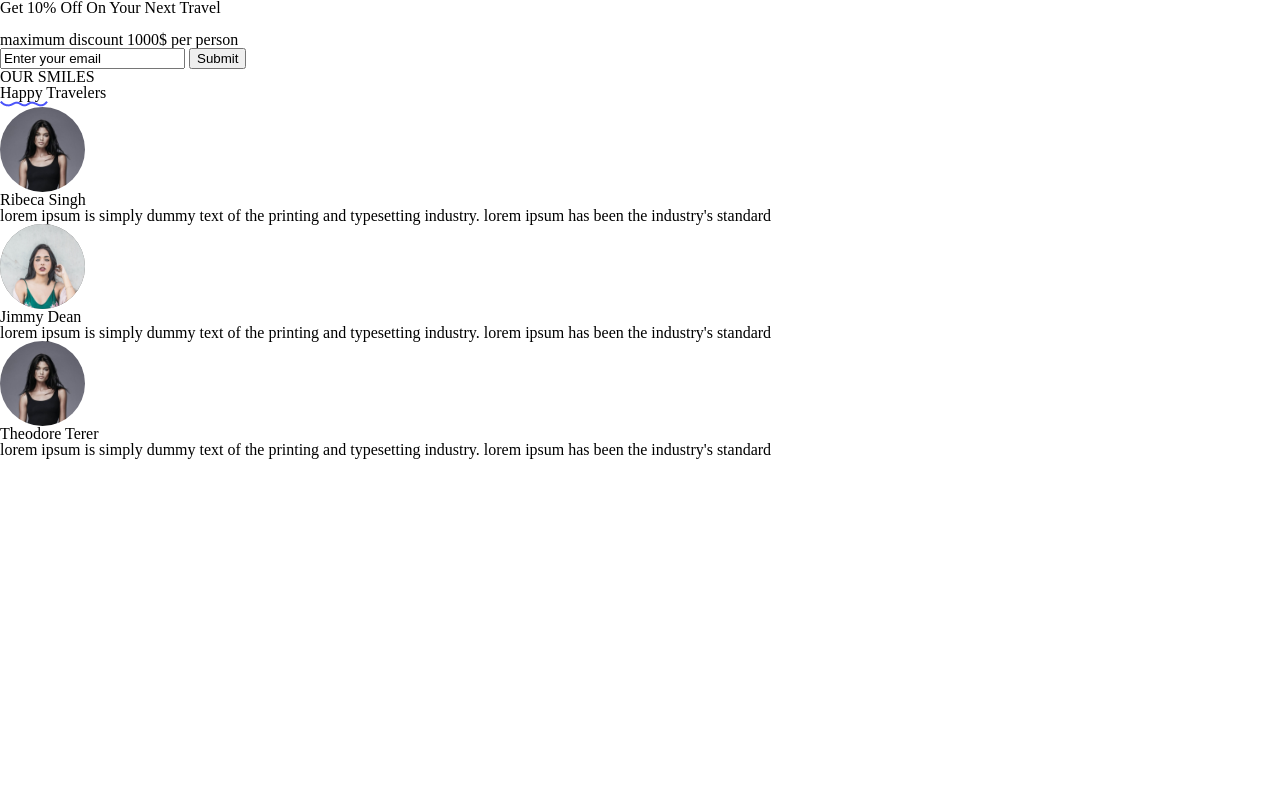
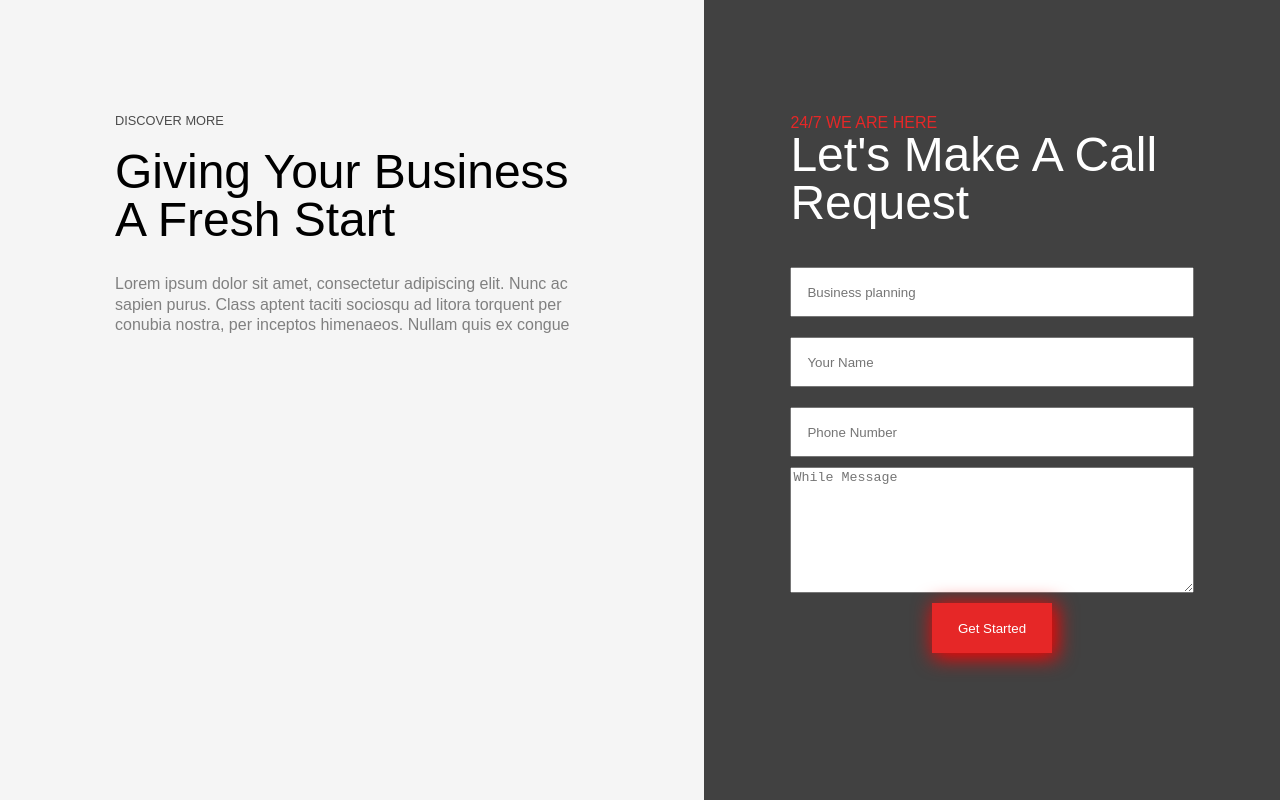
Before and after one commit to andriaabashidze/andriaabashidze_2CSharp, a plain HTML site: page Practice 2/amocana2.html in a window 1280 px wide. Drawn offline with Linux system fonts and the light colour scheme.

Commit message:
Practice 2: finish

```diff
--- a/Practice 2/amocana2.html
+++ b/Practice 2/amocana2.html
@@ -1,30 +1,33 @@
 <html>
 <head>
-    <title>Practice 2</title>
-    <link rel="icon" type="image/x-icon" href="images/pfp.png"/>
-    <link rel="stylesheet" href="style.css" />
+    <title>amocana 2</title>
+    <link rel="icon" type="image/x-icon" href="images/pfp.png" />
+    <link rel="stylesheet" href="styles/reset.css" />
+    <link rel="stylesheet" href="styles/amocana2.css" />
 </head>
 <body>
-    <div id="head">
-        <h1>Get 10% Off On Your Next Travel</h1><br />
-        <span>maximum discount 1000$ per person</span>
-        <form action="">
-            <input type="text" name="" value="Enter your email">
-            <input type="submit" value="Submit">
+    <div id="left">
+        <div id="cl"><!--content left-->
+         <h4>DISCOVER MORE</h4>
+
+        <h1>Giving Your Business A Fresh Start</h1>
+
+        <p>Lorem ipsum dolor sit amet, consectetur adipiscing elit. Nunc ac sapien purus. Class aptent taciti sociosqu ad litora torquent per conubia nostra, per inceptos himenaeos. Nullam quis ex congue</p>
+        </div>
+    </div>
+    <div id="right">
+        <div id="cr">
+        <h5>24/7 WE ARE HERE</h5>
+        <h1>Let's Make A Call Request</h1>
+
+        <form>
+            <input type="text" placeholder="Business planning">
+            <input type="text" placeholder="Your Name">
+            <input type="tel" placeholder="Phone Number">
+            <textarea rows="8" placeholder="While Message"></textarea>
+            <input id="but" type="button" value="Get Started">
         </form>
-    </div>
-    <h2>OUR SMILES</h2>
-    <h1>Happy Travelers</h1>
-    <img src="images/shape 1.png" />
-    <br />
-    <div id="a">
-        <div class="person"><img src="images/clip.png" /> <h2>Ribeca Singh</h2> <p>lorem ipsum is simply dummy text of the printing and typesetting industry. lorem ipsum has been the industry's standard</p></div>
-        <div class="person"><img src="images/Ellipse 2.png" /> <h2>Jimmy Dean</h2> <p>lorem ipsum is simply dummy text of the printing and typesetting industry. lorem ipsum has been the industry's standard</p></div>
-        <div class="person"><img src="images/clip.png" /> <h2>Theodore Terer</h2> <p>lorem ipsum is simply dummy text of the printing and typesetting industry. lorem ipsum has been the industry's standard</p></div>
+        </div>
     </div>
 </body>
 </html>
-<!--
-
-
--->
--- a/Practice 2/style.css
+++ /dev/null
@@ -1,50 +0,0 @@
-
-
-/* http://meyerweb.com/eric/tools/css/reset/
-   v2.0 | 20110126
-   License: none (public domain)
-*/
-
-html, body, div, span, applet, object, iframe,
-h1, h2, h3, h4, h5, h6, p, blockquote, pre,
-a, abbr, acronym, address, big, cite, code,
-del, dfn, em, img, ins, kbd, q, s, samp,
-small, strike, strong, sub, sup, tt, var,
-b, u, i, center,
-dl, dt, dd, ol, ul, li,
-fieldset, form, label, legend,
-table, caption, tbody, tfoot, thead, tr, th, td,
-article, aside, canvas, details, embed,
-figure, figcaption, footer, header, hgroup,
-menu, nav, output, ruby, section, summary,
-time, mark, audio, video {
-	margin: 0;
-	padding: 0;
-	border: 0;
-	font-size: 100%;
-	font: inherit;
-	vertical-align: baseline;
-}
-/* HTML5 display-role reset for older browsers */
-article, aside, details, figcaption, figure,
-footer, header, hgroup, menu, nav, section {
-	display: block;
-}
-body {
-	line-height: 1;
-}
-ol, ul {
-	list-style: none;
-}
-blockquote, q {
-	quotes: none;
-}
-blockquote:before, blockquote:after,
-q:before, q:after {
-	content: '';
-	content: none;
-}
-table {
-	border-collapse: collapse;
-	border-spacing: 0;
-}
--- a/Practice 2/styles/amocana1.css
+++ b/Practice 2/styles/amocana1.css
@@ -3,30 +3,76 @@
   background-repeat: no-repeat;
   background-size: cover;
   width: 100%;
-  height:300px;
+  height:200px;
   color:white;
-  padding:20px;
+  padding-top: 100px;
   text-align: center;
-}
-#head{
-
+  flex-direction: column;
+  flex:auto;
 }
 body{
-  text-align: center;
+  display: flex;
+  flex-direction: column;
+  font-family: sans-serif;
+  padding-bottom: 15px;
+  line-height: 1;
+  align-items: center;
 }
 input{
 border:2px solid white;
-border-radius: 7px;
+border-radius: 20px;
 color:white;
 background-color: transparent;
+padding:5px;
 }
-h2{
+::placeholder{
+color:white;
+}
+#sub{
+background-color: white;
+color: teal;
+}
+#sub:hover{
+  background-color: transparent;
+  color: white;
+}
+
+h1{
+  font-size: xx-large;
+}
+h4{
   color:gray;
 }
+h3{
+  color: rgb(24, 105, 182);
+}/*
+h3,h4,h2{
+  padding-top:10px;
+  padding-bottom:20px;
+
+}*/
 #a{
   display: flex;
+  justify-content: space-around;
+}
+#d{
+  height:80px;
+  display: flex;
+  flex-direction: column;
+  align-items: center;
+  width: 20%;
+  margin:20px;
 }
 .person{
-  background-color: rgb(176, 176, 176);
-  border-radius: ;
+  display: flex;
+  flex-direction: column;
+  align-items: center;
+  background-color: rgb(241, 241, 241);
+  width: 15%;
+  padding:30px;
+  height:300px;
 }
+p{
+  padding-top: 20px;
+  margin-bottom: 50px;
+}
--- a/Practice 2/styles/amocana2.css
+++ b/Practice 2/styles/amocana2.css
@@ -1,78 +1,67 @@
-/*#head{
-  background-image: url(images/bg.png);
-  background-repeat: no-repeat;
-  background-size: cover;
+body{
+  display: flex;
+   font-family: sans-serif;
+}
+#left{
+  width: 55%;
+  background-color: rgb(245, 245, 245);
+  align-items: center;
+}
+#right{
+  width: 45%;
+  background-color: rgb(65, 65, 65);
+  display: flex;
+  flex-direction: column;
+  align-items: center;
+}
+#cl{
+  padding:15px;
+  margin:100px;
+  width:70%;
+}
+#cr{
+  color:white;
+  padding:15px;
+  margin:100px;
+  width:70%;
+}
+form{
+  display:flex;
+  flex-direction: column;
+  justify-content: space-around;
+  align-items: center;
+  padding-top: 30px;
+}
+h1{
+  font-size: 300%;
+}
+h4{
+color: rgb(75, 75, 75);
+font-size: 80%;
+padding-bottom: 20px;
+}
+h5{
+  color:rgb(230, 39, 39);
+}
+p{
+  padding-top: 30px;
+  line-height: 1.3;
+  color:grey;
+}
+#but{
+  color:white;
+  background-color: rgb(230, 39, 39);
+  width: 30%;
+  border:0;
+  box-shadow: 3px 3px 20px 2px red;
+}
+textarea{
   width: 100%;
-  height:300px;
-  color:white;
-  padding:20px;
-  text-align: center;
-}
-body{
-  spacing:0;
-  text-align: center;
+  height: 200%;
 }
 input{
-border:2px solid white;
-border-radius: 7px;
-color:white;
-background-color: transparent;
+  height:50px;
+  width: 100%;
+  margin:10px;
+  padding:15px
 }
-h2{
-  color:gray;
-}
-#a{
-  float:left;
-}
-.person{
-  background-color: rgb(176, 176, 176);
-}*/
-
-/* http://meyerweb.com/eric/tools/css/reset/
-   v2.0 | 20110126
-   License: none (public domain)
-*/
-
-html, body, div, span, applet, object, iframe,
-h1, h2, h3, h4, h5, h6, p, blockquote, pre,
-a, abbr, acronym, address, big, cite, code,
-del, dfn, em, img, ins, kbd, q, s, samp,
-small, strike, strong, sub, sup, tt, var,
-b, u, i, center,
-dl, dt, dd, ol, ul, li,
-fieldset, form, label, legend,
-table, caption, tbody, tfoot, thead, tr, th, td,
-article, aside, canvas, details, embed,
-figure, figcaption, footer, header, hgroup,
-menu, nav, output, ruby, section, summary,
-time, mark, audio, video {
-	margin: 0;
-	padding: 0;
-	border: 0;
-	font-size: 100%;
-	font: inherit;
-	vertical-align: baseline;
-}
-/* HTML5 display-role reset for older browsers */
-article, aside, details, figcaption, figure,
-footer, header, hgroup, menu, nav, section {
-	display: block;
-}
-body {
-	line-height: 1;
-}
-ol, ul {
-	list-style: none;
-}
-blockquote, q {
-	quotes: none;
-}
-blockquote:before, blockquote:after,
-q:before, q:after {
-	content: '';
-	content: none;
-}
-table {
-	border-collapse: collapse;
-	border-spacing: 0;
-}
```
Also changed, not shown: Practice 2/index.html (+17 -16 lines).
